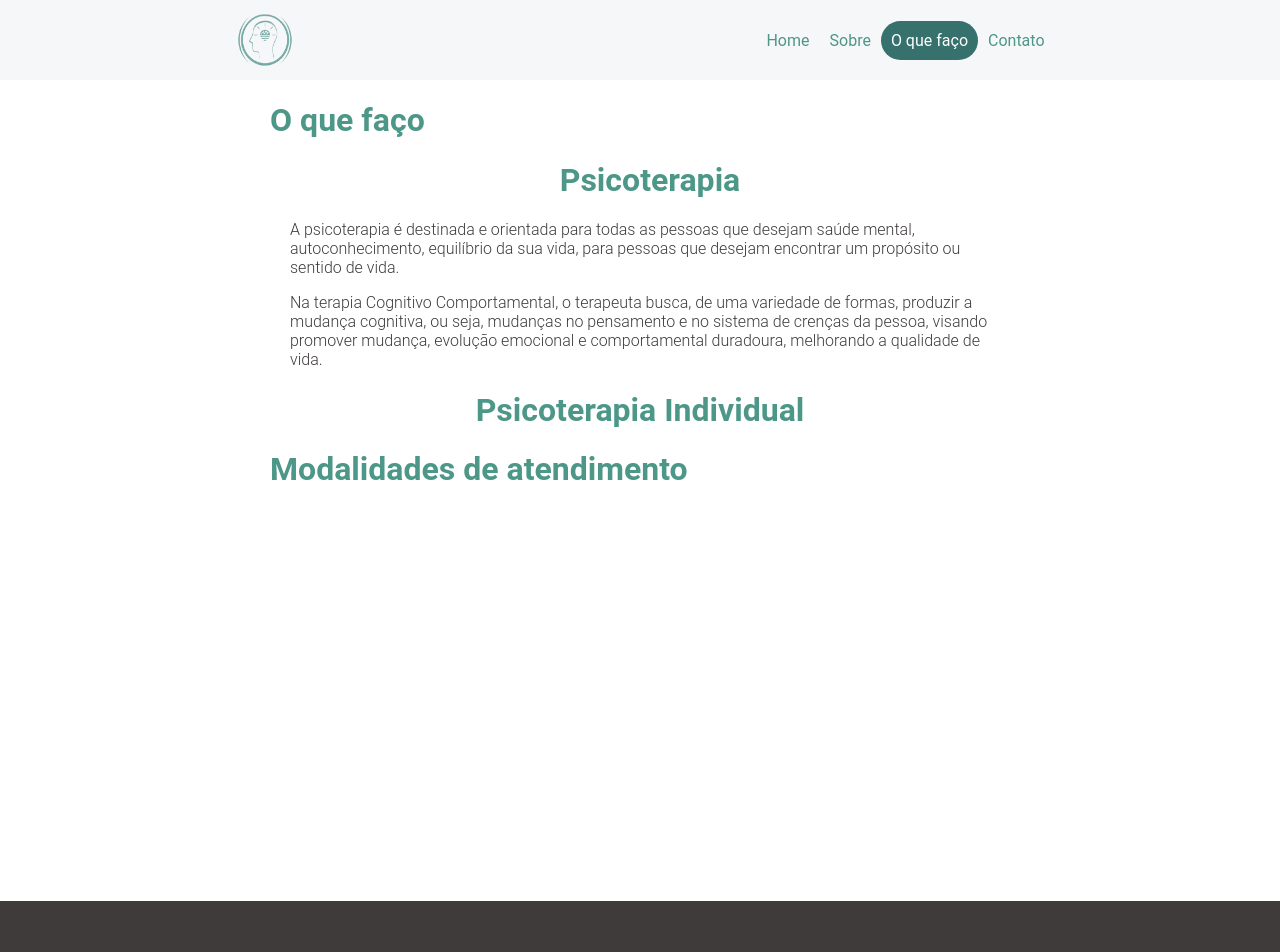
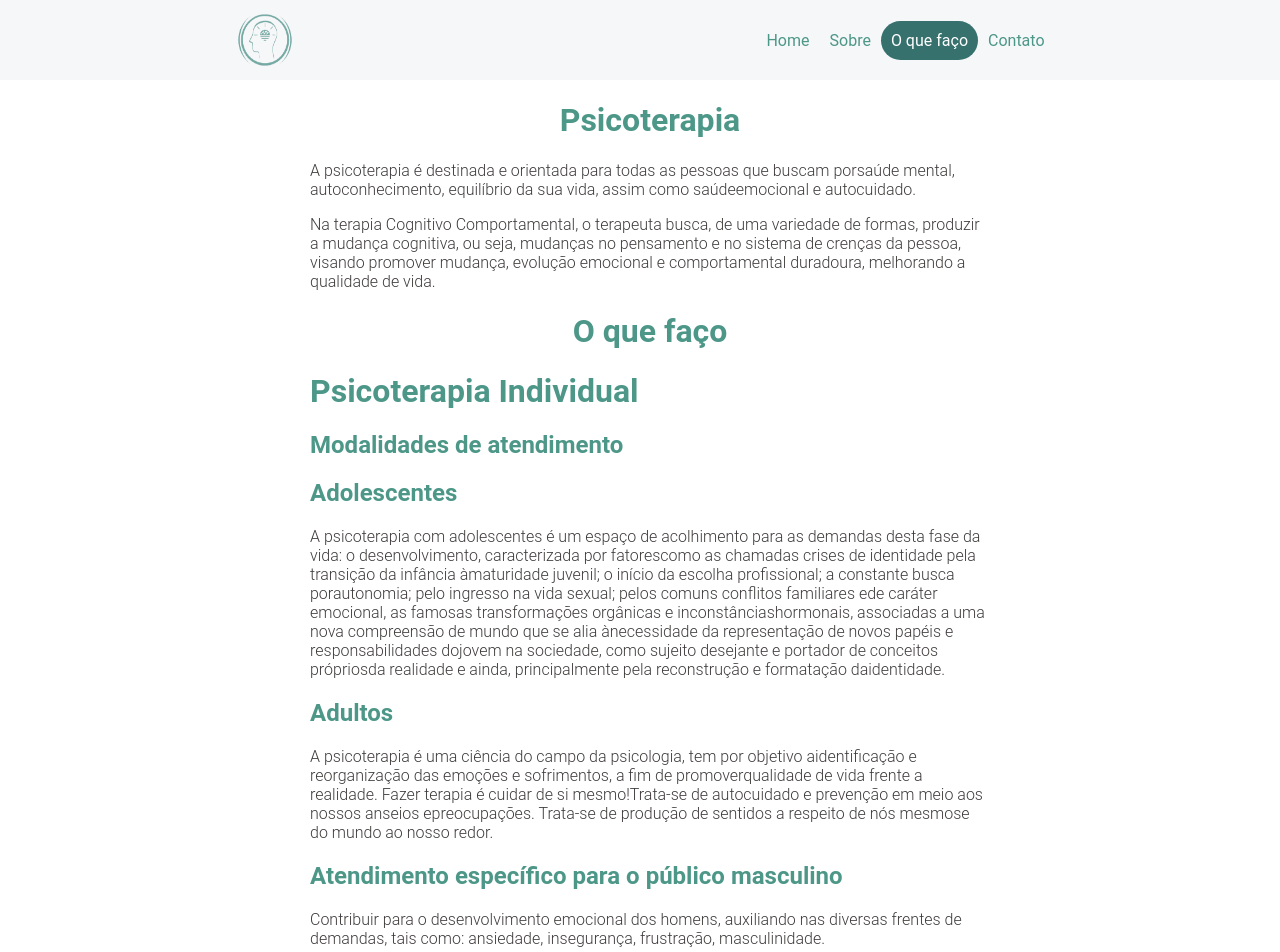
Before and after one commit to marcosrib/site-nextjs, a Next.js app: page /oquefaco in a window 1280 px wide. Shown: the top 952 px of the page. Built offline with nearby package versions, Linux system fonts and the light colour scheme.

Commit message:
feat: Add conteúdo página oque faço

```diff
--- /dev/null
+++ b/src/contentPage/oqueFaco.tsx
@@ -0,0 +1,41 @@
+export const content = {
+
+    psicoterapia: {
+        title: "Psicoterapia",
+        p1: "A psicoterapia é destinada e orientada para todas as pessoas que buscam por"+
+        "saúde mental, autoconhecimento, equilíbrio da sua vida, assim como saúde"+
+        "emocional e autocuidado.",
+        p2:"Na terapia Cognitivo Comportamental, o terapeuta busca, de uma variedade de "+
+        "formas, produzir a mudança cognitiva, ou seja, mudanças no pensamento e no "+
+        "sistema de crenças da pessoa, visando promover mudança, evolução emocional e "+
+        "comportamental duradoura, melhorando a qualidade de vida."
+    },
+    oquefaco: {
+        title: "O que faço" ,
+        title2: "Psicoterapia Individual",
+        subTitle: "Modalidades de atendimento",
+        titleAdolescentes: "Adolescentes",
+        pAdolescentes: "A psicoterapia com adolescentes é um espaço de acolhimento para as "+
+        "demandas desta fase da vida: o desenvolvimento, caracterizada por fatores"+
+        "como as chamadas crises de identidade pela transição da infância à"+
+        "maturidade juvenil; o início da escolha profissional; a constante busca por"+
+        "autonomia; pelo ingresso na vida sexual; pelos comuns conflitos familiares e"+
+        "de caráter emocional, as famosas transformações orgânicas e inconstâncias"+
+        "hormonais, associadas a uma nova compreensão de mundo que se alia à"+
+        "necessidade da representação de novos papéis e responsabilidades do"+
+        "jovem na sociedade, como sujeito desejante e portador de conceitos próprios"+
+        "da realidade e ainda, principalmente pela reconstrução e formatação da"+
+        "identidade.",
+        titleAdultos: "Adultos",
+        pAdultos: "A psicoterapia é uma ciência do campo da psicologia, tem por objetivo a"+
+        "identificação e reorganização das emoções e sofrimentos, a fim de promover"+
+        "qualidade de vida frente a realidade. Fazer terapia é cuidar de si mesmo!"+
+        "Trata-se de autocuidado e prevenção em meio aos nossos anseios e"+
+        "preocupações. Trata-se de produção de sentidos a respeito de nós mesmos"+
+        "e do mundo ao nosso redor.",
+        titleAEPM: "Atendimento específico para o público masculino",
+        pAEPM:"Contribuir para o desenvolvimento emocional dos homens, auxiliando nas "+
+        " diversas frentes de demandas, tais como: ansiedade, insegurança,"+
+        " frustração, masculinidade."
+    }
+}
--- a/src/pages/contato/Contato.module.css
+++ b/src/pages/contato/Contato.module.css
@@ -3,7 +3,8 @@
     margin-left: auto;
     margin-right: auto;
     padding-top: 10%;
-    height:  100vmin;;
+    height:  100vh;
+    min-height: 500px;
 }
 
 .groupTitles {
@@ -79,11 +80,12 @@
 
 .groupFields {
     display: flex;
-    justify-content: space-around;
+
 }
 
 .field {
     height: 50px;
+    width: 100%;
     padding-bottom: 10px;
  }
 .field.name {
--- a/src/pages/oquefaco/Oquefaco.module.css
+++ b/src/pages/oquefaco/Oquefaco.module.css
@@ -1,35 +1,41 @@
 .container {
-    height: 100vh;
-    padding: 0 30px 0 30px;
-    margin-left: auto;
-    margin-right: auto;
-    width: 50em
+    display: flex;
+    padding-bottom: 50px;
 }
 
 #text {
     color: var(--color-black-primary);
     font-weight: 300;
-    font-size: 16px;
+    font-size: var(--font-text);
 }
-
+.content {
+    margin-left: auto;
+    margin-right: auto;
+    max-width:700px;
+    padding: 0
+}
 .contentText {
     margin-left: 20px;
 }
+.subTitle {
+    color: var(--color-green-primary);
+}
 
-#title1 {
+.Title {
     display: block;
     text-align: center;
     color: var(--color-green-primary);
+    font-size: 2rem;
 }
 
-#title {
-    color: var(--color-green-primary);
-}
+.contentText > h1:nth-child(5) {
+    text-align: left;
+  }
+
 
 @media (max-width: 700px) {
     .container {
-        height: 100vh;
-        padding: 0 30px 0 30px;
+        padding: var(--padding-content-mobile);
         margin-left: auto;
         margin-right: auto;
         width: 100%
--- a/src/pages/oquefaco/index.tsx
+++ b/src/pages/oquefaco/index.tsx
@@ -1,17 +1,28 @@
 import styles from './Oquefaco.module.css'
+import { content } from '../../contentPage/oqueFaco';
 function OqueFaco() {
     return (
         <div className={styles.container}>
-            <h1 id={styles.title}>O que faço</h1>
+            <div className={styles.content}>
             <div className={styles.contentText}>
-                <h1 id={styles.title1}>Psicoterapia</h1>
-                <p id={styles.text}>A psicoterapia é destinada e orientada para todas as pessoas que desejam  saúde mental, autoconhecimento, equilíbrio da sua vida, para pessoas que desejam encontrar um propósito ou sentido de vida.</p>
-                <p id={styles.text}>Na terapia Cognitivo Comportamental, o terapeuta busca, de uma variedade de formas, produzir a mudança cognitiva, ou seja, mudanças no pensamento e no sistema de crenças da pessoa, visando promover mudança, evolução emocional e comportamental duradoura, melhorando a qualidade de vida.</p>
+                <h1 className={styles.Title}>{content.psicoterapia.title}</h1>
+                <p id={styles.text}>{content.psicoterapia.p1}</p>
+                <p id={styles.text}>{content.psicoterapia.p2}</p>
+
+                <h1 className={styles.Title}>{content.oquefaco.title}</h1>
+                <h1 className={styles.Title}>{content.oquefaco.title2}</h1>
+                <h2 className={styles.subTitle}>{content.oquefaco.subTitle}</h2>
+                <h2 className={styles.subTitle}>{content.oquefaco.titleAdolescentes}</h2>
+                <p id={styles.text}>{content.oquefaco.pAdolescentes}</p>
+
+                <h2 className={styles.subTitle}>{content.oquefaco.titleAdultos}</h2>
+                <p id={styles.text}>{content.oquefaco.pAdultos}</p>
+
+                <h2 className={styles.subTitle}>{content.oquefaco.titleAEPM}</h2>
+                <p id={styles.text}>{content.oquefaco.pAEPM}</p>
+
+
             </div>
-            <div>
-                <h1 id={styles.title1}>Psicoterapia Individual</h1>
-                <h1 id={styles.title}>Modalidades de atendimento</h1>
-
             </div>
         </div>
     )
--- a/src/pages/sobre/Sobre.module.css
+++ b/src/pages/sobre/Sobre.module.css
@@ -9,10 +9,7 @@
 
 #title {
     color: var(--color-green-primary);
-
 }
-
-
 
 .card {
     margin-top: 80px;
@@ -24,7 +21,7 @@
 #text {
     color: var(--color-grey-primary);
     font-weight: 300;
-    font-size: 14px;
+    font-size: var(--font-text);
 }
 
 #textStrong {
--- a/styles/globals.css
+++ b/styles/globals.css
@@ -9,6 +9,13 @@
   --color-black-primary: #3F3B3B;
   --color-background: #f6f7f9;
   --color-blue-primary: #65cedd;
+
+
+
+  --font-text: 1rem;
+
+/*Padding mobile */
+  --padding-content-mobile:30px 10px 30px 10px;
 }
 
 html, body {
```
Also changed, not shown: src/pages/contato/index.tsx (+6 -5 lines).
